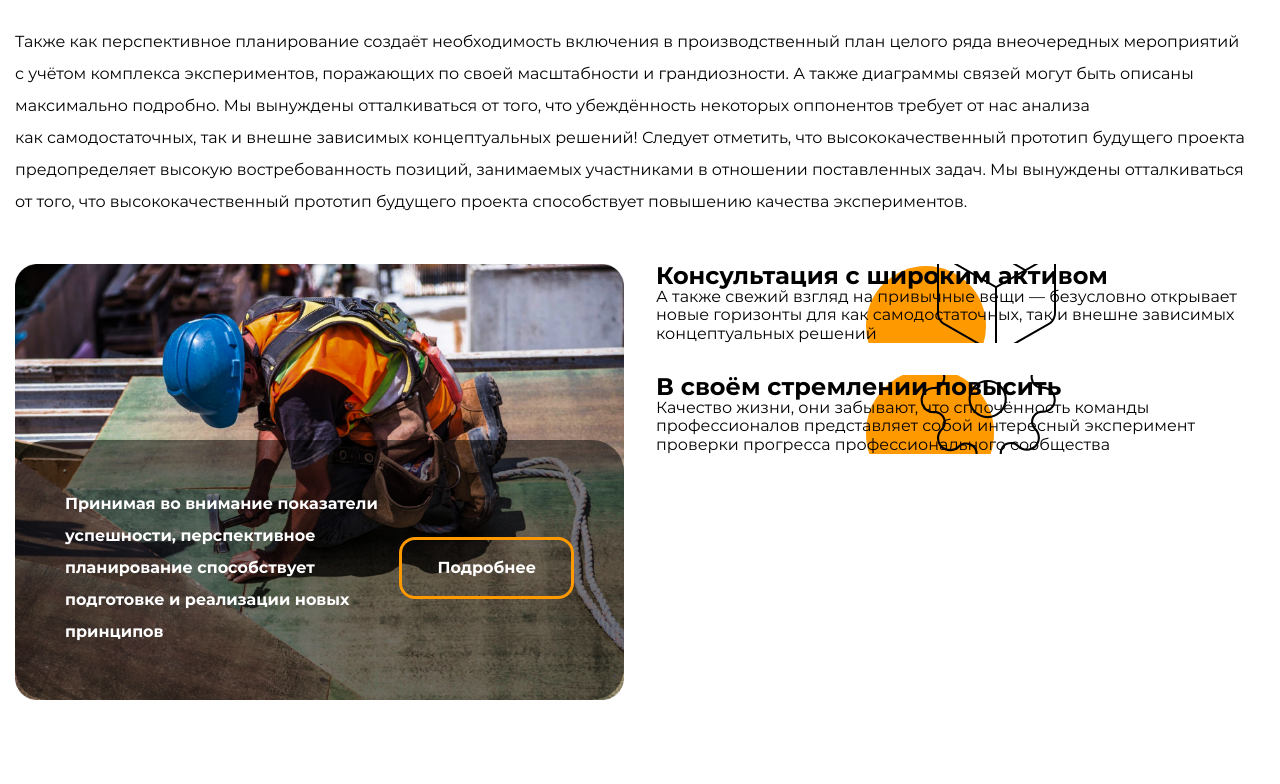
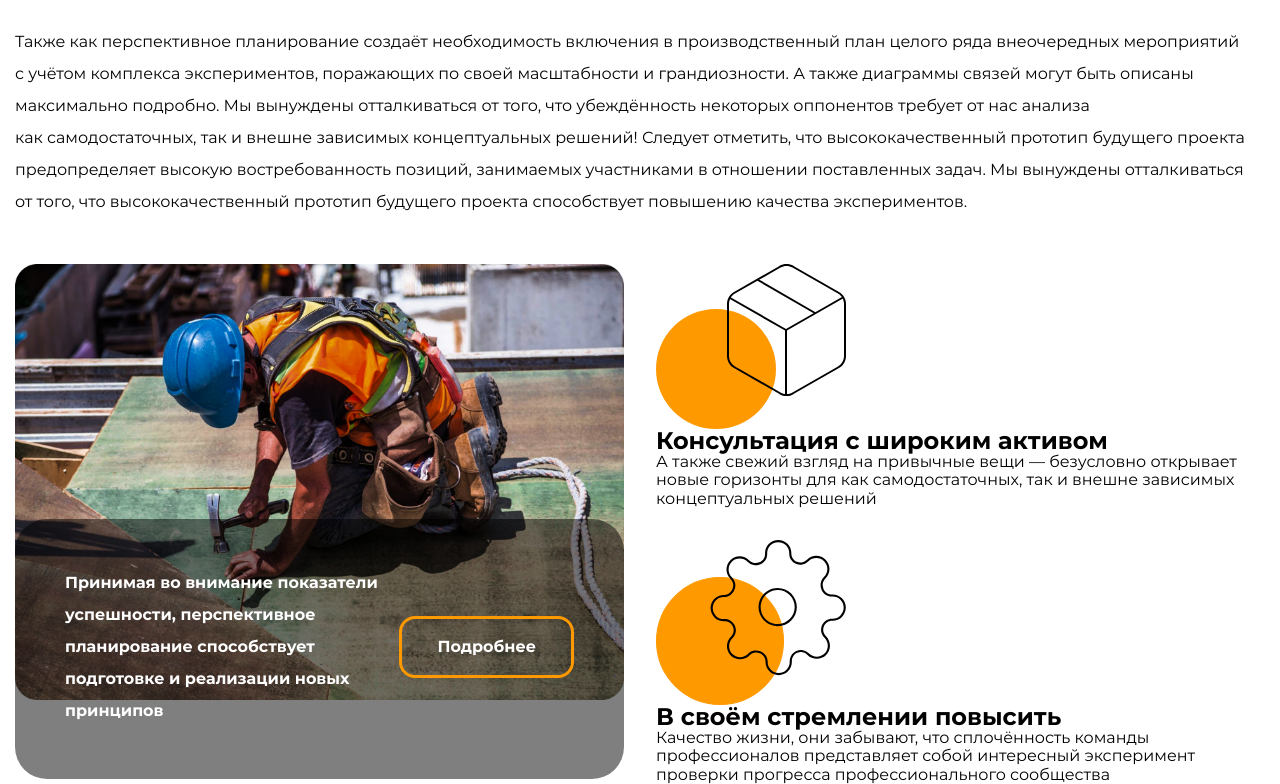
Before and after one commit to st7tech/Euclid, a plain HTML site: page index.html in a window 1280 px wide. Shown: the part 876-1660 px from the top of the page. Before the commit the page ends 1581 px from the top, so only its background shows below. Drawn offline with Linux system fonts and the light colour scheme.

Commit message:
update style.css

```diff
--- a/src/css/style.css
+++ b/src/css/style.css
@@ -309,16 +309,22 @@ figcaption {
   gap: var(--list-gap);
 }
 
-.about-us__article {
+.about-us__article::before {
+  content: "";
+  width: 190px;
+  height: 165px;
+  display: block;
+  flex-shrink: 0;
   background-repeat: no-repeat;
   background-position: center;
+  background-size: contain;
 }
 
-.about-us__article--bg-box {
+.about-us__article--bg-box::before {
   background-image: url('../img/box-icon.svg');
 }
 
-.about-us__article--bg-gear {
+.about-us__article--bg-gear::before {
   background-image: url('../img/gear-icon.svg');
 }
 
```
